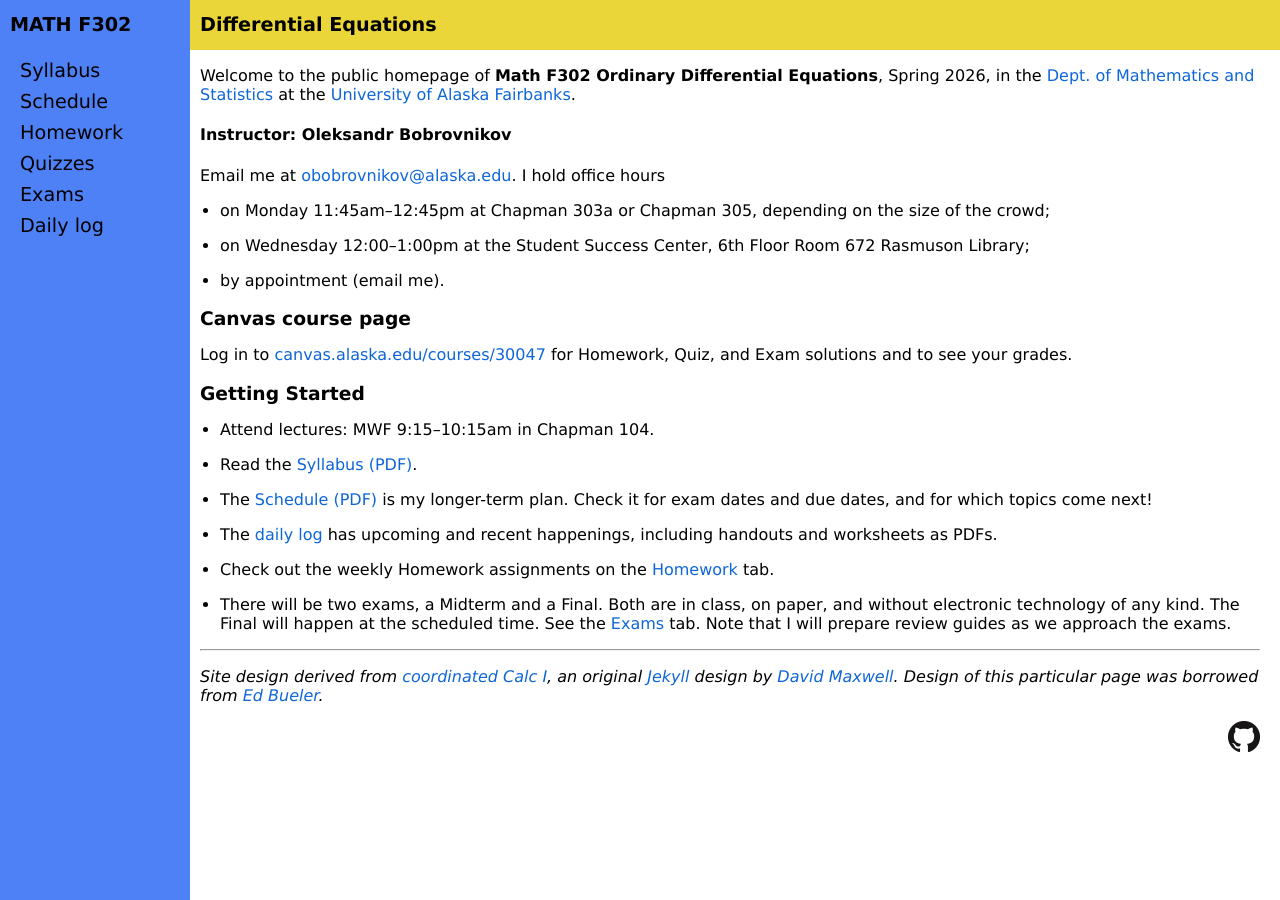
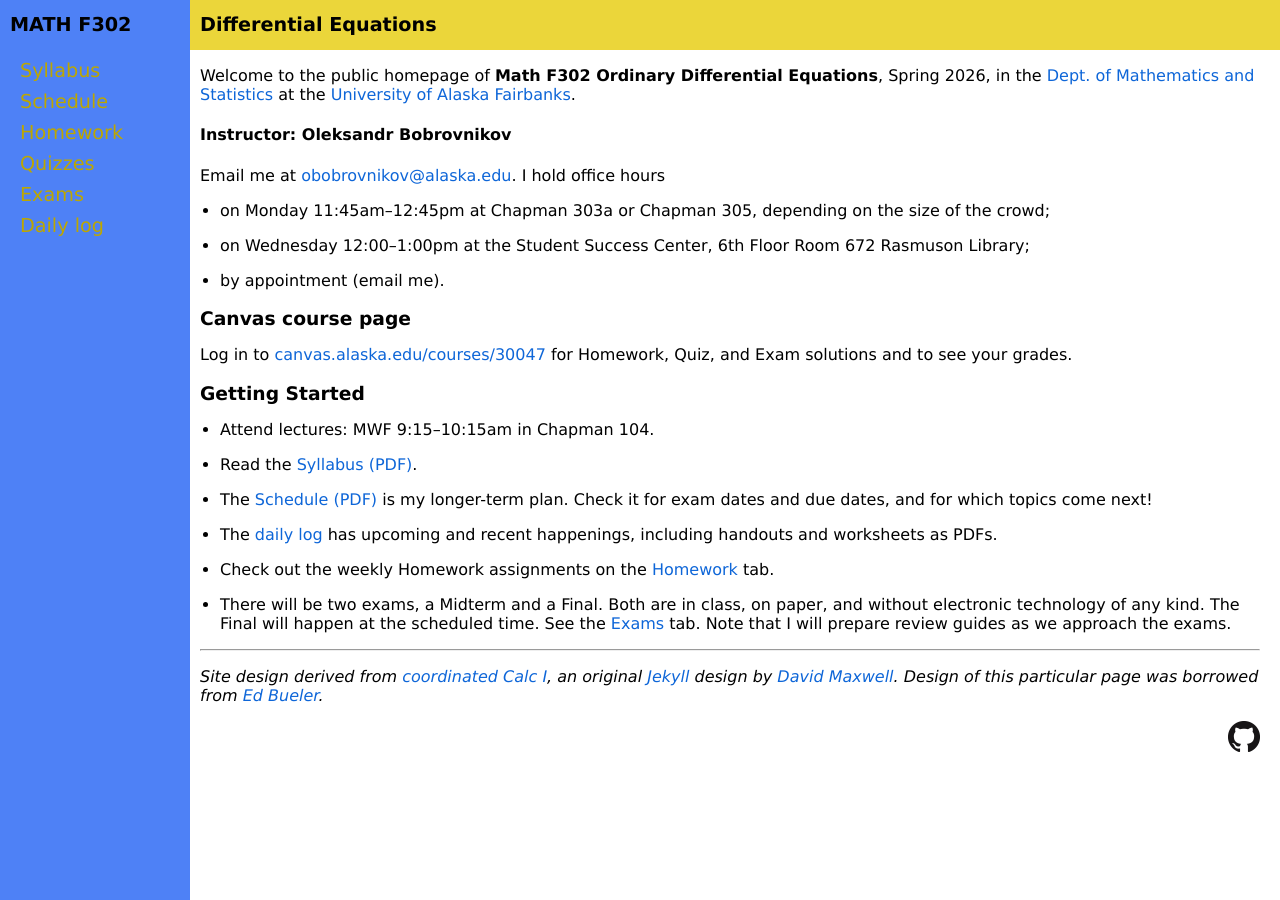
Before and after one commit to blackcurrantpi/ode, a Jekyll site: the page built from index.md, in a window 1280 px wide. Built offline with Jekyll 4.4.1, drawn with Linux system fonts in a browser that asks for light colours.

Commit message:
fix links colours

```diff
--- a/css/site.scss
+++ b/css/site.scss
@@ -51,7 +51,7 @@ $med-space: 10px;
 $color-pageheader-background: #ebd63a;  //
 $color-button-background: #ebd63a;      //
 $color-link-fresh: #0e66d8;             //
-$color-link-visited: #000000;           //
+$color-link-visited: #bda700;           //
 $color-background: #4e81f6;                //
 
 // see color palettes from?: https://coolors.co/browser/latest/1
```
